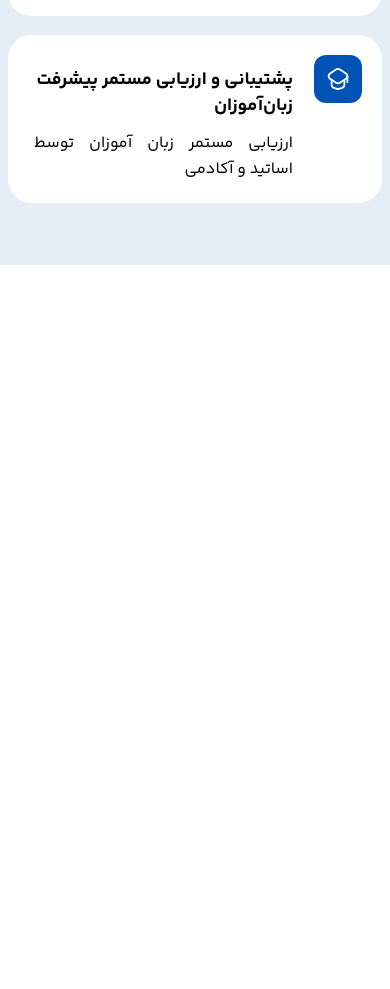
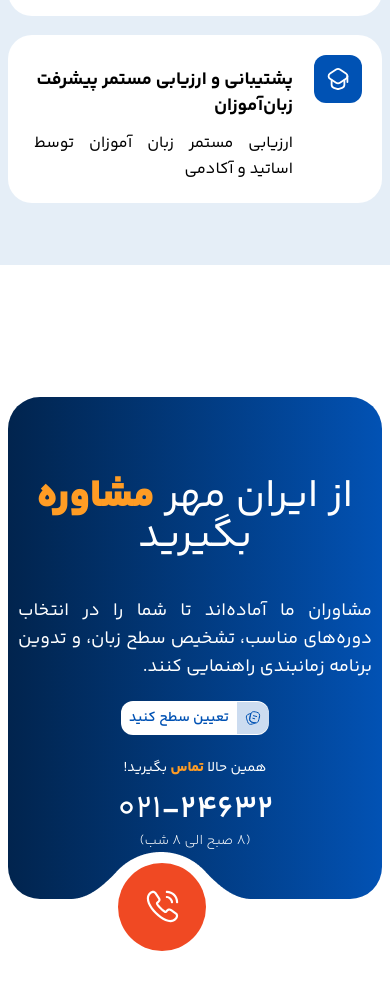
Before and after one commit to AlirezaShirzadi/NS_IranMehr, a website built with Vite: page index.html in a window 390 px wide. Shown: the part 6096-7085 px from the top of the page. Before the commit the page ends 6361 px from the top, so only its background shows below. Built offline with nearby package versions, Linux system fonts and the light colour scheme.

Commit message:
Add "Call to Action" section to homepage
Introduced a new "Call to Action" section for consulting and contact, enhancing user engagement. Updated styles and assets to support this feature with responsive design considerations.

```diff
--- a/index.html
+++ b/index.html
@@ -745,13 +745,15 @@
                                         <div class="flex items-center gap-3 mb-1">
                                             <div class="flex items-center justify-center size-10 bg-[#0052B41A] rounded-lg">
                                                 <svg class="size-6 text-primary">
-                                                    <use href="#book-square-icon" />
+                                                    <use href="#book-square-icon"/>
                                                 </svg>
                                             </div>
                                             <h4 class="text-lg/[32px] font-YekanBakhBold">یادگیری مستقیم و تعاملی</h4>
                                         </div>
                                         <p class="text-justify text-sm/[28px]">
-                                            در دوره‌های حضوری، زبان‌آموزان می‌توانند به طور مستقیم با استاد ارتباط برقرار کرده و سوالات خود را فوراً پاسخ بگیرند. این روش یادگیری موجب افزایش تعامل و یادگیری فعال می‌شود.
+                                            در دوره‌های حضوری، زبان‌آموزان می‌توانند به طور مستقیم با استاد ارتباط
+                                            برقرار کرده و سوالات خود را فوراً پاسخ بگیرند. این روش یادگیری موجب افزایش
+                                            تعامل و یادگیری فعال می‌شود.
                                         </p>
                                     </div>
                                     <!-- End Course Description Item -->
@@ -760,13 +762,15 @@
                                         <div class="flex items-center gap-3 mb-1">
                                             <div class="flex items-center justify-center size-10 bg-[#0052B41A] rounded-lg">
                                                 <svg class="size-6 text-primary">
-                                                    <use href="#teacher-icon" />
+                                                    <use href="#teacher-icon"/>
                                                 </svg>
                                             </div>
-                                            <h4 class="text-lg/[32px] font-YekanBakhBold">فضای آموزشی دوستانه و پویا</h4>
+                                            <h4 class="text-lg/[32px] font-YekanBakhBold">فضای آموزشی دوستانه و
+                                                پویا</h4>
                                         </div>
                                         <p class="text-justify text-sm/[28px]">
-                                            کلاس‌های حضوری ما در فضای صمیمی و گروهی برگزار می‌شود که باعث می‌شود زبان‌آموزان در کنار هم تجربه یادگیری لذت‌بخشی داشته باشند.
+                                            کلاس‌های حضوری ما در فضای صمیمی و گروهی برگزار می‌شود که باعث می‌شود
+                                            زبان‌آموزان در کنار هم تجربه یادگیری لذت‌بخشی داشته باشند.
                                         </p>
                                     </div>
                                     <!-- End Course Description Item -->
@@ -804,13 +808,15 @@
                                         <div class="flex items-center gap-3 mb-1">
                                             <div class="flex items-center justify-center size-10 bg-[#F0492314] rounded-lg">
                                                 <svg class="size-6 text-secondary">
-                                                    <use href="#monitor-mobile-icon" />
+                                                    <use href="#monitor-mobile-icon"/>
                                                 </svg>
                                             </div>
                                             <h4 class="text-lg/[32px] font-YekanBakhBold">دسترسی آسان و راحت</h4>
                                         </div>
                                         <p class="text-justify text-sm/[28px]">
-                                            در دوره های آنلاین، شما از هر کجای دنیا و در هر زمان که بخواهید، به کلاس‌ها دسترسی دارید. این گزینه برای افرادی که دسترسی به کلاس‌های حضوری ندارند یا زمان‌شان محدود است، بسیار مناسب است.
+                                            در دوره های آنلاین، شما از هر کجای دنیا و در هر زمان که بخواهید، به کلاس‌ها
+                                            دسترسی دارید. این گزینه برای افرادی که دسترسی به کلاس‌های حضوری ندارند یا
+                                            زمان‌شان محدود است، بسیار مناسب است.
                                         </p>
                                     </div>
                                     <!-- End Course Description Item -->
@@ -819,13 +825,15 @@
                                         <div class="flex items-center gap-3 mb-1">
                                             <div class="flex items-center justify-center size-10 bg-[#F0492314] rounded-lg">
                                                 <svg class="size-6 text-secondary">
-                                                    <use href="#headphone-icon" />
+                                                    <use href="#headphone-icon"/>
                                                 </svg>
                                             </div>
-                                            <h4 class="text-lg/[32px] font-YekanBakhBold">امکان مشاوره و پشتیبانی آنلاین</h4>
+                                            <h4 class="text-lg/[32px] font-YekanBakhBold">امکان مشاوره و پشتیبانی
+                                                آنلاین</h4>
                                         </div>
                                         <p class="text-justify text-sm/[28px]">
-                                            در طول دوره، شما به صورت آنلاین با استاد و تیم پشتیبانی در ارتباط خواهید بود و می‌توانید هرگونه سوال یا مشکلی را برطرف کنید.
+                                            در طول دوره، شما به صورت آنلاین با استاد و تیم پشتیبانی در ارتباط خواهید بود
+                                            و می‌توانید هرگونه سوال یا مشکلی را برطرف کنید.
                                         </p>
                                     </div>
                                     <!-- End Course Description Item -->
@@ -842,12 +850,13 @@
             <!-- Start Feature Section -->
             <section class="section-home-feature">
                 <div class="container mx-auto px-2 sm:px-0">
-                    <img src="/images/feature-curve.webp" alt="curve" class="absolute top-0 right-1/5" />
+                    <img src="/images/feature-curve.webp" alt="curve" class="absolute top-0 right-1/5"/>
                     <!-- Start Feature Items -->
                     <div class="grid grid-cols-12 gap-[19px] items-stretch">
                         <!-- Start Feature Item -->
                         <div class="col-span-12 lg:col-span-4">
-                            <h2 class="text-[28px]/[32px] font-YekanBakhExtraBold mt-[44px]">ویژگی های آکادمی ایران مهر</h2>
+                            <h2 class="text-[28px]/[32px] font-YekanBakhExtraBold mt-[44px]">ویژگی های آکادمی ایران
+                                مهر</h2>
                         </div>
                         <!-- End Feature Item -->
                         <!-- Start Feature Item -->
@@ -855,11 +864,12 @@
                             <div class="flex items-center gap-x-[21px] py-5 ps-5 pe-[26px] bg-white rounded-3xl h-full">
                                 <div class="flex items-center self-start justify-center size-12 bg-primary rounded-xl shrink-0">
                                     <svg class="size-6 text-white">
-                                        <use href="#teacher-icon" />
+                                        <use href="#teacher-icon"/>
                                     </svg>
                                 </div>
                                 <div class="self-start">
-                                    <h3 class="text-lg/[26px] font-YekanBakhBold my-3 line-clamp-2">متد آموزشی به‌روز و استاندارد</h3>
+                                    <h3 class="text-lg/[26px] font-YekanBakhBold my-3 line-clamp-2">متد آموزشی به‌روز و
+                                        استاندارد</h3>
                                     <p class="text-justify text-base/[26px] line-clamp-2">
                                         استفاده از تکنیک‌های نوین تدریس مانند
                                         Role-playing
@@ -873,11 +883,12 @@
                             <div class="flex items-center gap-x-[21px] py-5 ps-5 pe-[26px] bg-white rounded-3xl h-full">
                                 <div class="flex items-center self-start justify-center size-12 bg-primary rounded-xl shrink-0">
                                     <svg class="size-6 text-white">
-                                        <use href="#teacher-icon" />
+                                        <use href="#teacher-icon"/>
                                     </svg>
                                 </div>
                                 <div>
-                                    <h3 class="text-lg/[26px] font-YekanBakhBold my-3 line-clamp-2">دوره‌های متنوع بر اساس نیاز زبان‌آموزان</h3>
+                                    <h3 class="text-lg/[26px] font-YekanBakhBold my-3 line-clamp-2">دوره‌های متنوع بر
+                                        اساس نیاز زبان‌آموزان</h3>
                                     <p class="text-justify text-base/[26px] line-clamp-2">
                                         از سطح مبتدی تا پیشرفته، برای یادگیری کامل زبان های انگلیسی، فرانسه و...
                                     </p>
@@ -890,11 +901,12 @@
                             <div class="flex items-center gap-x-[21px] py-5 ps-5 pe-[26px] bg-white rounded-3xl h-full">
                                 <div class="flex items-center self-start justify-center size-12 bg-primary rounded-xl shrink-0">
                                     <svg class="size-6 text-white">
-                                        <use href="#teacher-icon" />
+                                        <use href="#teacher-icon"/>
                                     </svg>
                                 </div>
                                 <div>
-                                    <h3 class="text-lg/[26px] font-YekanBakhBold my-3 line-clamp-2">کلاس‌های حضوری و آنلاین با امکانات پیشرفته</h3>
+                                    <h3 class="text-lg/[26px] font-YekanBakhBold my-3 line-clamp-2">کلاس‌های حضوری و
+                                        آنلاین با امکانات پیشرفته</h3>
                                     <p class="text-justify text-base/[26px] line-clamp-2">
                                         کلاس‌های حضوری در محیطی مدرن، با امکانات آموزشی حرفه‌ای
                                     </p>
@@ -907,11 +919,12 @@
                             <div class="flex items-center gap-x-[21px] py-5 ps-5 pe-[26px] bg-white rounded-3xl h-full">
                                 <div class="flex items-center self-start justify-center size-12 bg-primary rounded-xl shrink-0">
                                     <svg class="size-6 text-white">
-                                        <use href="#teacher-icon" />
+                                        <use href="#teacher-icon"/>
                                     </svg>
                                 </div>
                                 <div class="self-start">
-                                    <h3 class="text-lg/[26px] font-YekanBakhBold my-3 line-clamp-2">تدریس توسط اساتید مجرب و حرفه‌ای</h3>
+                                    <h3 class="text-lg/[26px] font-YekanBakhBold my-3 line-clamp-2">تدریس توسط اساتید
+                                        مجرب و حرفه‌ای</h3>
                                     <p class="text-justify text-base/[26px] line-clamp-2">
                                         کیفیت آموزش بالا با استفاده از مهارت اساتید حرفه ای
                                     </p>
@@ -924,11 +937,12 @@
                             <div class="flex items-center gap-x-[21px] py-5 ps-5 pe-[26px] bg-white rounded-3xl h-full">
                                 <div class="flex items-center self-start justify-center size-12 bg-primary rounded-xl shrink-0">
                                     <svg class="size-6 text-white">
-                                        <use href="#teacher-icon" />
+                                        <use href="#teacher-icon"/>
                                     </svg>
                                 </div>
                                 <div class="self-start">
-                                    <h3 class="text-lg/[26px] font-YekanBakhBold my-3 line-clamp-2">پشتیبانی و ارزیابی مستمر پیشرفت زبان‌آموزان</h3>
+                                    <h3 class="text-lg/[26px] font-YekanBakhBold my-3 line-clamp-2">پشتیبانی و ارزیابی
+                                        مستمر پیشرفت زبان‌آموزان</h3>
                                     <p class="text-justify text-base/[26px] line-clamp-2">
                                         ارزیابی مستمر زبان آموزان توسط اساتید و آکادمی
                                     </p>
@@ -941,6 +955,55 @@
                 </div>
             </section>
             <!-- End Feature Section -->
+            <!-- Start Call Section -->
+            <section class="section-home-call">
+                <div class="container mx-auto px-2 sm:px-0">
+                    <div class="relative grid grid-cols-12 gap-6 items-center bg-gradient-to-r from-[#01244E] to-[#0252B4] pt-14 pb-12 rounded-4xl">
+                        <figure class="hidden lg:block absolute bottom-0 -right-1">
+                            <img src="/images/call-circle.webp" alt="circle">
+                        </figure>
+                        <figure class="hidden lg:block absolute bottom-0 lg:right-[50px] xl:right-[100px]">
+                            <img class="w-full" src="/images/person.webp" alt="person">
+                        </figure>
+                        <figure class="hidden lg:block absolute bottom-1/5 left-1/5">
+                            <img src="/images/arrow-curve.webp" alt="arrow-curve"/>
+                        </figure>
+                        <img class="absolute bottom-0 left-1/6" src="/images/call-curve.webp" alt="call-curve">
+                        <a href="tel:02122222222">
+                            <div class="absolute -bottom-[52px] left-1/6 translate-x-[48px] size-22 bg-secondary rounded-full flex items-center justify-center">
+                                <svg class="size-[35px] text-white">
+                                    <use href="#call-calling-icon"/>
+                                </svg>
+                            </div>
+                        </a>
+                        <div class="col-span-12 lg:col-span-5 lg:col-start-5 justify-self-center text-center lg:text-start">
+                            <div class="text-white text-[40px]/[40px] mb-10">از ایران مهر <span
+                                    class="text-[#FF9C24] font-YekanBakhBlack">مشاوره </span>بگیرید
+                            </div>
+                            <p class="max-w-[454px] text-white text-justify text-lg/[28px] mb-5 px-2.5 lg:px-0">
+                                مشاوران ما آماده‌اند تا شما را در انتخاب دوره‌های مناسب، تشخیص سطح زبان، و تدوین برنامه
+                                زمانبندی راهنمایی کنند.</p>
+                            <a href="/register" class="btn btn--white group/btn shrink-0 order-3 w-max mx-auto lg:mx-0">
+                                <span class="icon">
+                                    <svg>
+                                        <use href="#note-2-icon"/>
+                                    </svg>
+                                </span>
+                                <span class="text group-hover/btn:bg-[#0052b433] group-hover/btn:rounded-tl-xl group-hover/btn:rounded-bl-xl">تعیین سطح کنید</span>
+                            </a>
+                        </div>
+                        <div class="col-span-12 lg:col-span-3 text-white justify-self-center text-center lg:text-start">
+                            <div class="text-sm/[18px] mb-[23px]">همین حالا <span
+                                    class="text-[#FF9C24] font-YekanBakhExtraBold">تماس</span> بگیرید!
+                            </div>
+                            <div style="direction: ltr" class="w-max text-[32px]/[20px] mb-[11px]">021<span
+                                    class="font-YekanBakhDemiBold">-24632</span></div>
+                            <div class="text-sm font-YekanBakhLight">(8 صبح الی 8 شب)</div>
+                        </div>
+                    </div>
+                </div>
+            </section>
+            <!-- End Call Section -->
         </main>
         <!-- End Main -->
         <script type="module" src="/src/scripts/main.js"></script>
--- a/src/styles/components/button.css
+++ b/src/styles/components/button.css
@@ -21,3 +21,15 @@
 .btn--secondary {
     @apply bg-secondary;
 }
+
+.btn--white {
+    @apply bg-white text-primary;
+
+    .icon {
+        @apply bg-[#0052b433];
+    }
+
+    .text {
+        @apply text-sm/[18px] font-YekanBakhDemiBold;
+    }
+}
--- /dev/null
+++ b/src/styles/components/home-call.css
@@ -0,0 +1,3 @@
+.section-home-call {
+    @apply pt-[132px] pb-[129px];
+}
--- a/src/styles/style.css
+++ b/src/styles/style.css
@@ -11,3 +11,4 @@
 @import "../styles/components/home-counter.css";
 @import "../styles/components/home-department.css";
 @import "../styles/components/home-feature.css";
+@import "../styles/components/home-call.css";
```
Also changed, not shown: public/images/arrow-curve.webp (added), public/images/call-circle.webp (added), public/images/call-curve.webp (added), public/images/person.webp (added).
